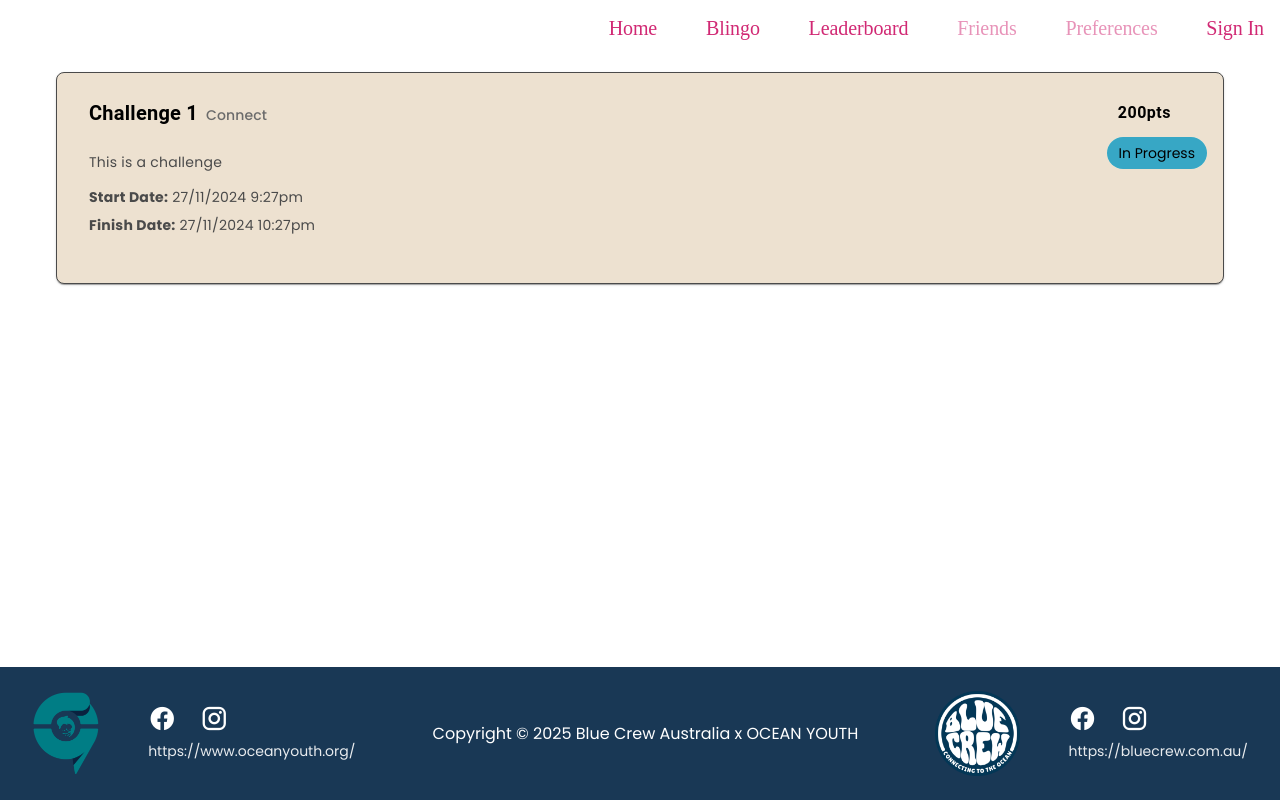
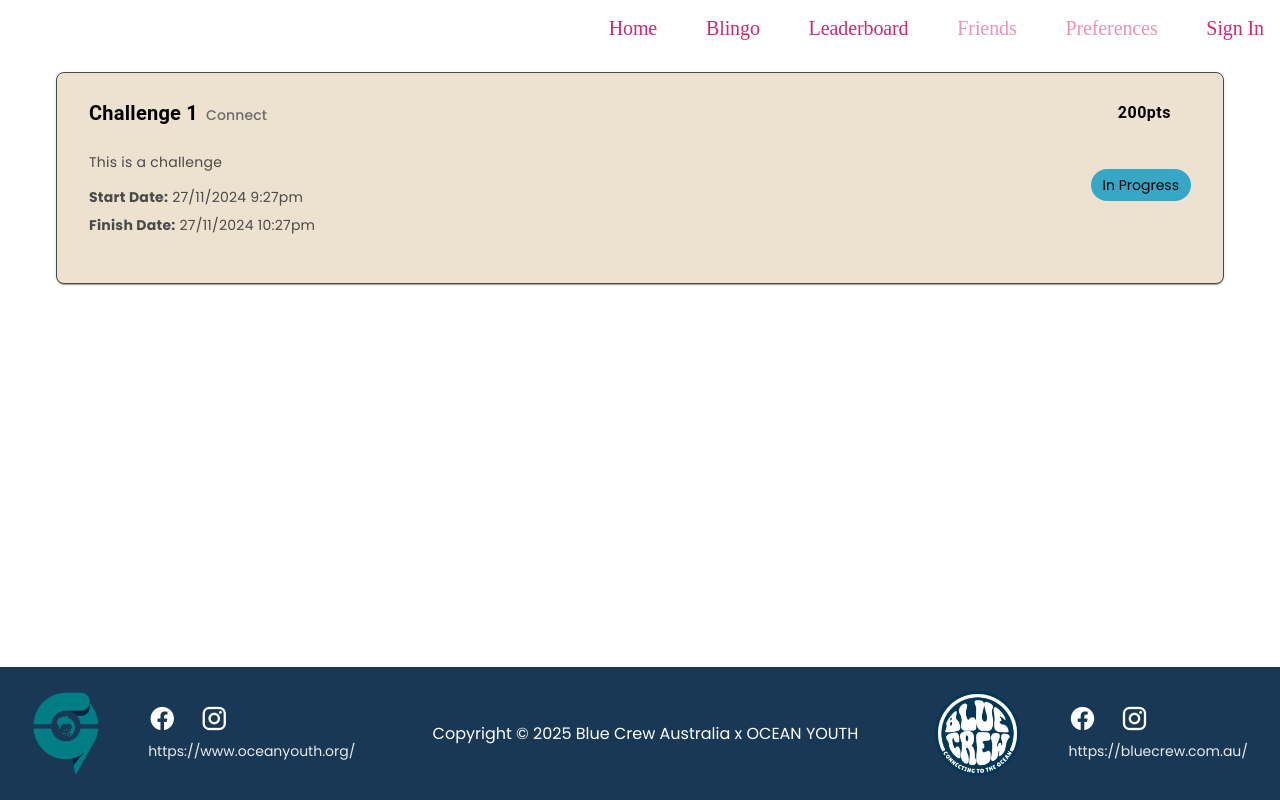
Before and after one commit to codersforcauses/bluecrew, a Vue app in the folder client/: page /profile in a window 1280 px wide. Built offline with nearby package versions, Linux system fonts and the light colour scheme; no server answers; the HTML template or start-up script is replaced by a standard one; a web font is replaced by a local one.

Commit message:
fixed spacing for chips and evidence

```diff
--- a/client/src/components/ChallengeInteraction.vue
+++ b/client/src/components/ChallengeInteraction.vue
@@ -26,7 +26,7 @@ const show = ref(false);
       </div>
     </v-card-title>
 
-    <div class="d-flex row">
+    <div class="d-flex flex-row">
       <v-card-text class="d-flex justify-space-between align-center">
         <div class="details">
           <p>
@@ -41,13 +41,13 @@ const show = ref(false);
         </div>
       </v-card-text>
 
-      <div class="d-flex flex-column">
-          <div class="d-flex justify-end">
-            <v-chip :class="[status === 'Complete' ? 'bg-success' : 'bg-lightBlue']" text-color="white" class="status-indicator align-self-center" outlined>
+      <div class="d-flex flex-column align-center justify-space-between">
+          <div :class="[status === 'Complete' ? 'mt-5 ml-8' : 'mt-8 mr-4']">
+            <v-chip :class="[status === 'Complete' ? 'bg-success' : 'bg-lightBlue']" text-color="white" class="status-indicator align-center" outlined>
               {{ status }}
             </v-chip>
           </div>
-          <div v-if="status === 'Complete'" class="d-flex justify-end mt-6">
+          <div v-if="status === 'Complete'" class="mb-3">
             <v-btn
               color="primaryBlue"
               variant="flat"
```
